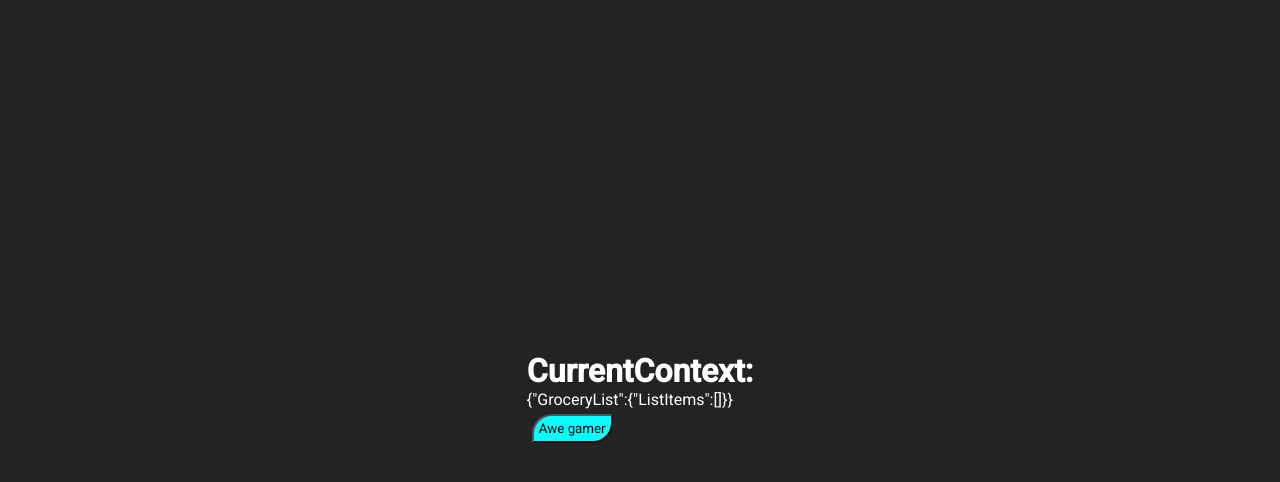
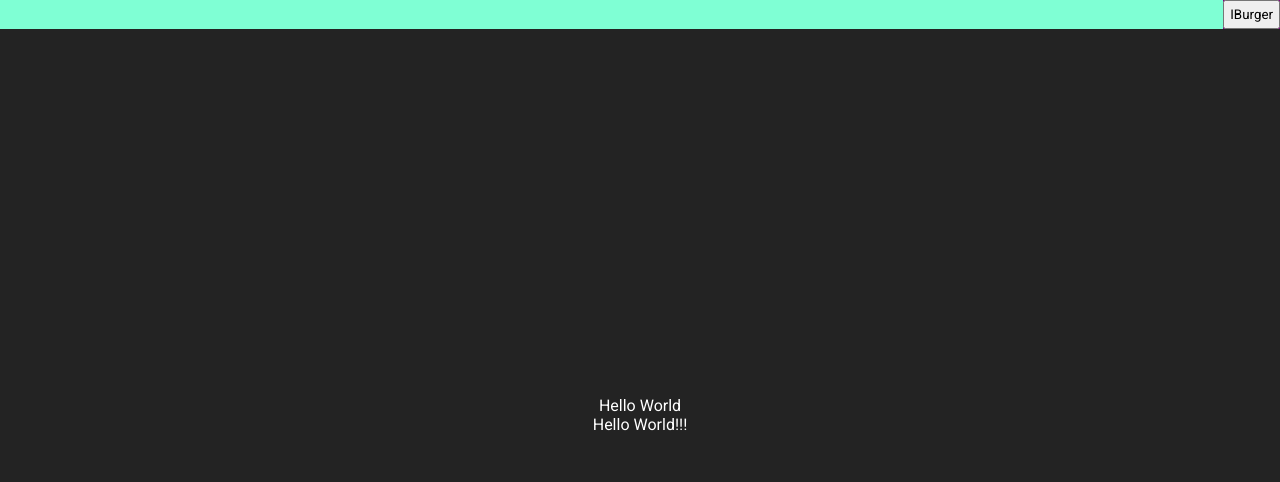
Before and after one commit to Manuel-Nunes/groceryBoys, a React (Create React App) app: page / in a window 1280 px wide. Shown: the top 482 px of the page. Built offline with nearby package versions, Linux system fonts and the light colour scheme.

Commit message:
Create util components;

```diff
--- a/public/index.html
+++ b/public/index.html
@@ -35,6 +35,7 @@
       margin: 0;
       padding: 0;
     }
+
   </style>
   <body>
     <noscript>You need to enable JavaScript to run this app.</noscript>
--- /dev/null
+++ b/src/components/GroceryItemDisplay.tsx
@@ -0,0 +1,18 @@
+import { ListData } from '../types/types';
+
+export interface GroceryItemDisplayProptypes {
+  GItem: ListData
+}
+
+const GroceryItemDisplay: React.FC<GroceryItemDisplayProptypes> = ({
+  GItem = null
+}) => {
+  return (
+    <div>
+      {JSON.stringify(GItem)}
+    </div>
+  );
+};
+
+
+export default GroceryItemDisplay;
--- /dev/null
+++ b/src/components/Header.css
@@ -0,0 +1,15 @@
+.HeaderHolder{
+  display: flex;
+  justify-content: center;
+  width: 100%;
+  background-color: purple;
+}
+
+.HeaderBodyHolder{
+  width: 100%;
+  background-color: aquamarine;
+}
+
+.BurgerButton{
+  padding: 5px;
+}
--- /dev/null
+++ b/src/components/Header.jsx
@@ -0,0 +1,12 @@
+import './Header.css';
+
+function Header(){
+  return (
+    <div className='HeaderHolder'>
+      <div className='HeaderBodyHolder'></div>
+      <button className='BurgerButton'>IBurger</button>
+    </div>
+  );
+}
+
+export default Header;
--- a/src/components/LoadFile.tsx
+++ b/src/components/LoadFile.tsx
@@ -21,10 +21,15 @@ export function LoadFile (){
   const { setContext } = useContext(GLContext);
 
   const getFile = async ()=>{
-    const [handle] = await window.showOpenFilePicker(pickerOpts);
-    const file = await handle.getFile();
-    const content: AllData = JSON.parse(await file.text()) ;
-    setContext(content);
+    try {
+      const [handle] = await window.showOpenFilePicker(pickerOpts);
+      const file = await handle.getFile();
+      const content: AllData = JSON.parse(await file.text()) ;
+      setContext(content);
+    } catch (error) {
+      console.log('No List Selected',error);
+    }
+
   };
 
   return (
--- a/src/components/MyComponent.css
+++ /dev/null
@@ -1,3 +0,0 @@
-div{
-  background-color: #565656;
-}
--- /dev/null
+++ b/src/components/Scene.css
@@ -0,0 +1,14 @@
+#bigBody{
+  display: flex;
+  flex-direction: column;
+  min-height: 100vh;
+  min-width: 100vw;
+  height: 100vh;
+}
+
+#internalBody{
+  height: 100%;
+  justify-content: center;
+  align-items: center;
+  flex-direction: column;
+}
--- /dev/null
+++ b/src/components/Scene.tsx
@@ -0,0 +1,27 @@
+import './Scene.css';
+import Header from './Header';
+
+interface SceneProps {
+  children?: React.ReactNode[];
+  gridTemplate?: string;
+}
+
+function Scene(props: SceneProps){
+  return (
+    <div id="bigBody">
+      <Header></Header>
+      <div id='internalBody' style={
+        {
+          display: (props.gridTemplate)? 'grid': 'flex',
+          gridTemplateAreas: props?.gridTemplate
+        }
+      }>
+        {
+          props.children
+        }
+      </div>
+    </div>
+  );
+}
+
+export default Scene;
--- a/src/index.tsx
+++ b/src/index.tsx
@@ -27,4 +27,6 @@ root.render(
       <RouterProvider router={ router } />
     </ContextHandler>
   </React.StrictMode>
+  // <RouterProvider router={ router } />
+
 );
--- a/src/screens/App.tsx
+++ b/src/screens/App.tsx
@@ -1,16 +1,27 @@
 import { useContext } from 'react';
 import { LoadFile } from '../components/LoadFile';
+import { GLContext } from '../components/ContextHandler';
+import { ListData } from '../types/types';
+
 import './App.css';
-import { GLContext } from '../components/ContextHandler';
+import GroceryItemDisplay from '../components/GroceryItemDisplay';
+import Header from '../components/Header';
+import Scene from '../components/Scene';
 
 function App() {
   const { context } = useContext(GLContext);
   return (
-    <>
-      <h1>CurrentContext:</h1>
-      <p> { JSON.stringify(context)} </p>
-      <LoadFile></LoadFile>
-    </>
+    <Scene
+      // gridTemplate={
+      //   `
+      //     'A A'
+      //     'B B'
+      //   `
+      // }>
+    >
+      <p style={{ gridArea: 'B' }}>Hello World</p>
+      <p style={{ gridArea: 'A' }}>Hello World!!!</p>
+    </Scene>
   );
 }
 
```
Also changed, not shown: src/components/MyComponent.tsx (deleted, +0 -9 lines), src/screens/App.css (line endings or trailing spaces), 1 other file (tests, documents, lock files or other folders).
